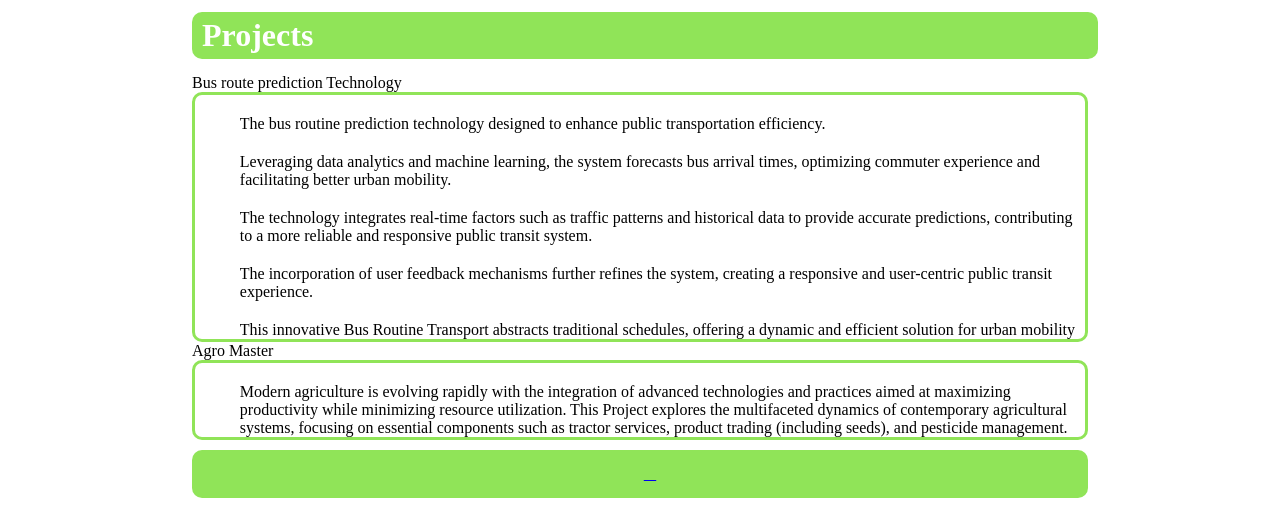
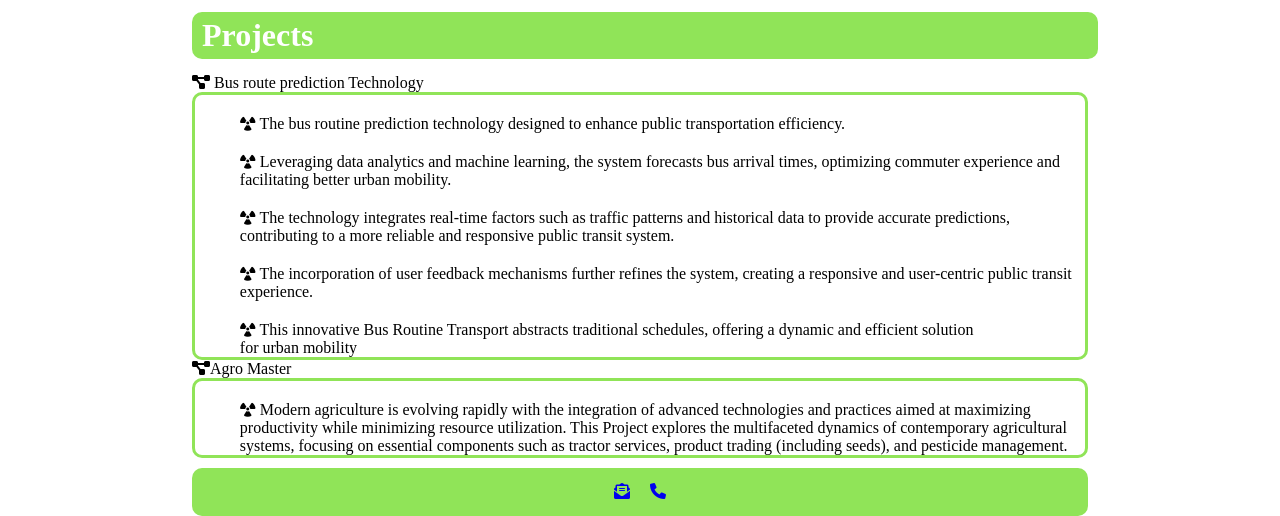
Before and after one commit to Jagadheesh-007/Jagadheesh-007.github.io, a plain HTML site: page index.html in a window 1280 px wide. Shown: the part 932-1448 px from the top of the page. Drawn offline with Linux system fonts and the light colour scheme.

Commit message:
Update index.html

```diff
--- a/index.html
+++ b/index.html
@@ -7,7 +7,7 @@
   <link rel="icon" type="image/x-icon" href="/images/favicon.ico">
   <title>Jagadheesh_portfolio</title>
   <link rel="stylesheet" href="assets\css\styles.css">
-  <link rel="stylesheet" href="https://cdnjs.cloudflare.com/ajax/libs/font-awesome/4.7.0/css/font-awesome.min.css">
+  <link rel="stylesheet" href="https://cdnjs.cloudflare.com/ajax/libs/font-awesome/6.0.0-beta3/css/all.min.css">
 </head>
 
 <body>
```
